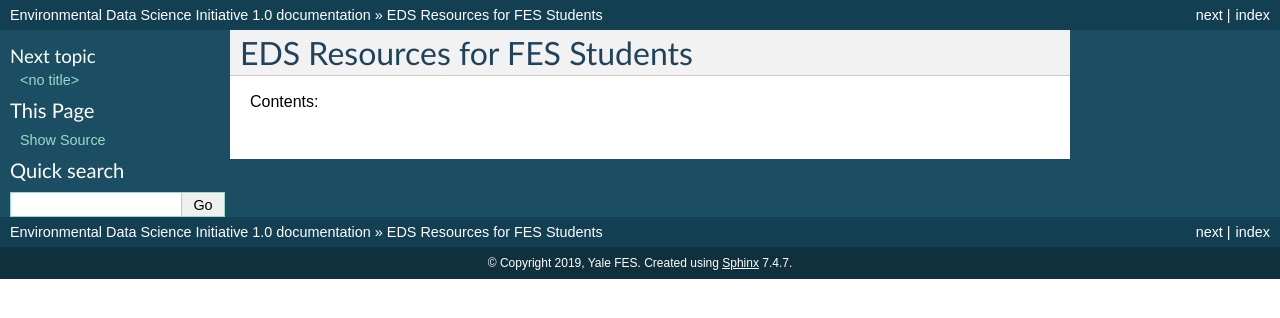
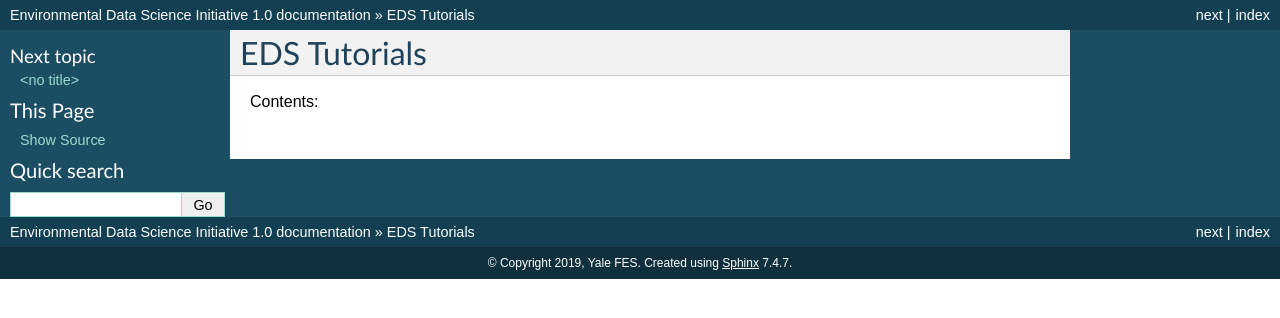
Before and after one commit to rajaoberison/edsy, a Sphinx documentation site: the page built from docs/index.rst, in a window 1280 px wide. Shown: the top 318 px of the page. Built offline with Sphinx 7.4.7, drawn with Linux system fonts in a browser that asks for light colours.

Commit message:
Update index.rst

```diff
--- a/docs/index.rst
+++ b/docs/index.rst
@@ -1,4 +1,4 @@
-EDS Resources for FES Students
+EDS Tutorials
 ==================================================
 
 Contents:
```
